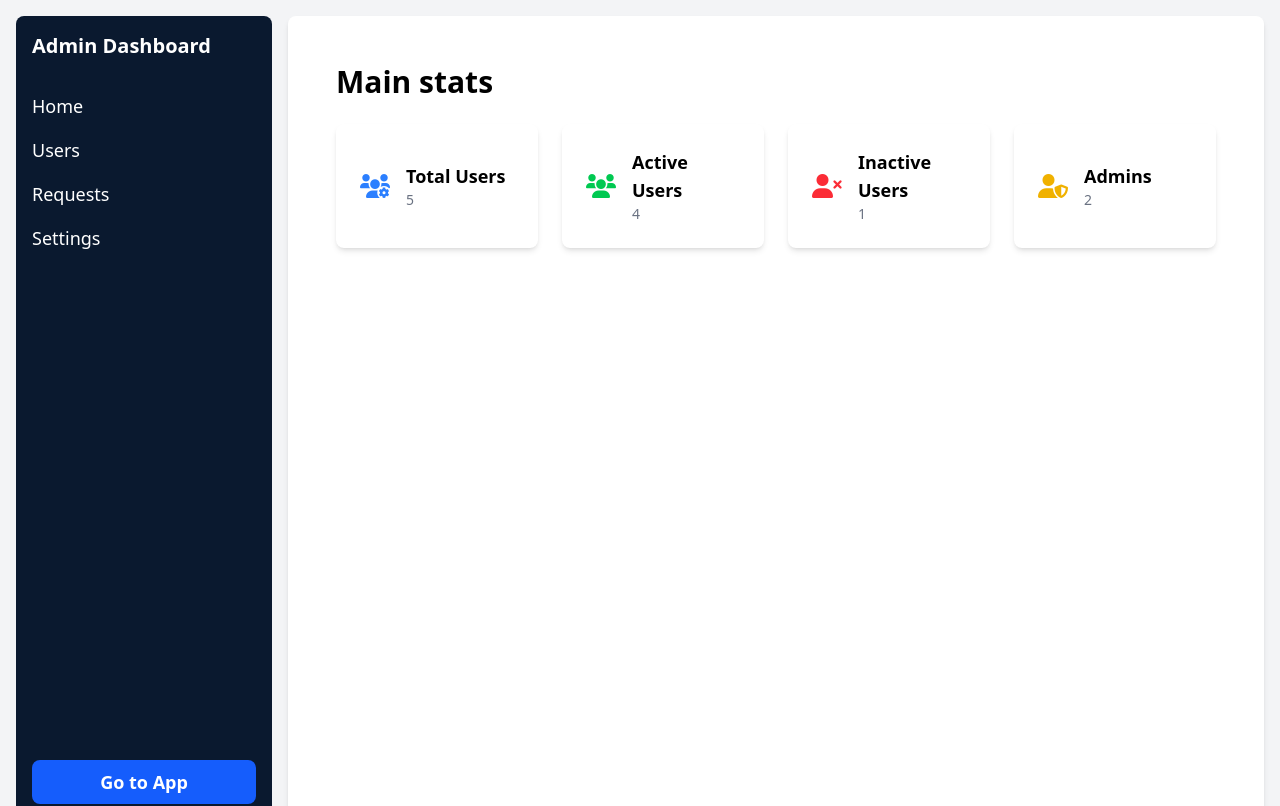
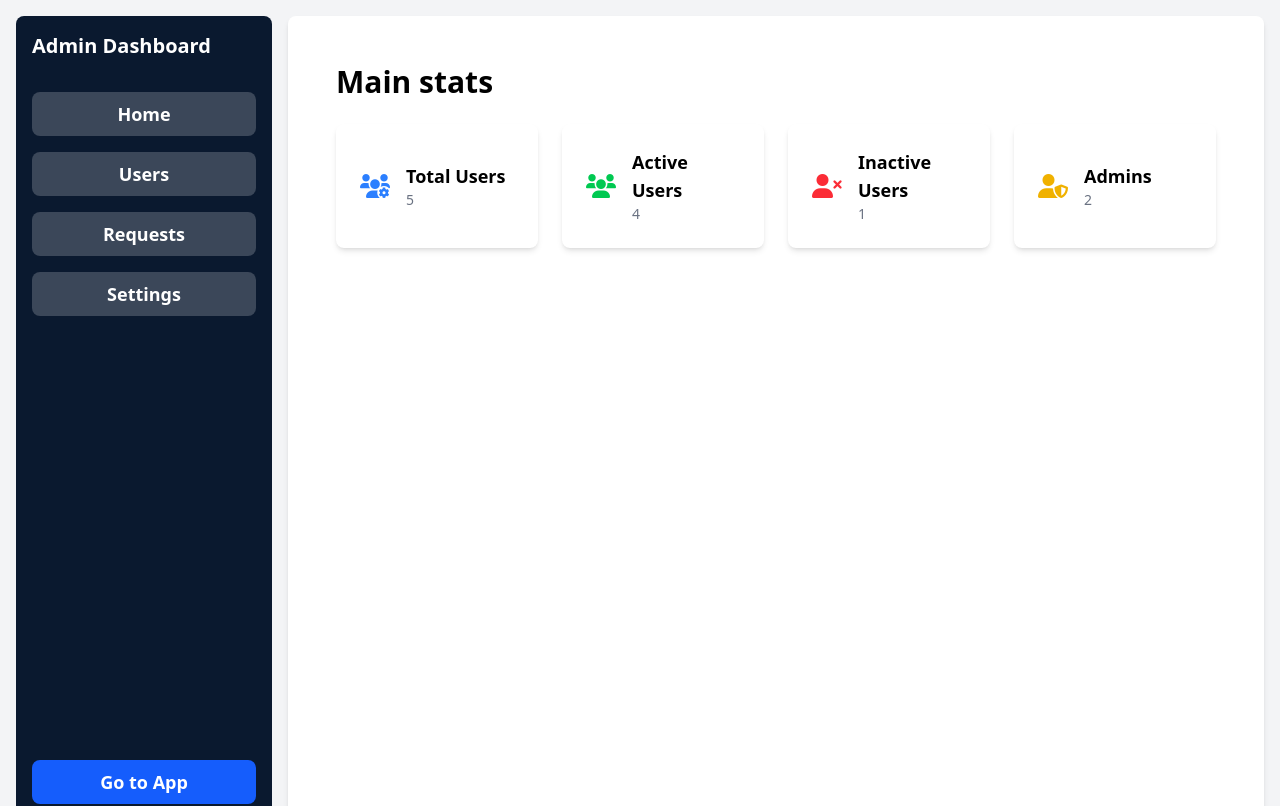
Before and after one commit to 2Professionals/daily_stories_dashboard, an Angular app: page / in a window 1280 px wide. Shown: the top 806 px of the page. Built offline with nearby package versions, Linux system fonts and the light colour scheme; no server answers.

Commit message:
admin_dashboard side bar buttons updated

```diff
--- a/src/components/main-page/main-page.component.html
+++ b/src/components/main-page/main-page.component.html
@@ -4,10 +4,18 @@
       <div>
         <h2 class="text-xl font-bold mb-8">Admin Dashboard</h2>
         <ul class="space-y-4">
-          <li><a routerLink="/" class="text-lg hover:text-gray-400">Home</a></li>
-          <li><a routerLink="/users" class="text-lg hover:text-gray-400">Users</a></li>
-          <li><a routerLink="/requests" class="text-lg hover:text-gray-400">Requests</a></li>
-          <li><a routerLink="/settings" class="text-lg hover:text-gray-400">Settings</a></li>
+          <li>
+            <a routerLink="/" class="bg-white/20 hover:bg-white/30 text-white text-lg font-semibold py-2 px-4 rounded-lg text-center block">Home</a>
+          </li>
+          <li>
+            <a routerLink="/users" class="bg-white/20 hover:bg-white/30 text-white text-lg font-semibold py-2 px-4 rounded-lg text-center block">Users</a>
+          </li>
+          <li>
+            <a routerLink="/requests" class="bg-white/20 hover:bg-white/30 text-white text-lg font-semibold py-2 px-4 rounded-lg text-center block">Requests</a>
+          </li>
+          <li>
+            <a routerLink="/settings" class="bg-white/20 hover:bg-white/30 text-white text-lg font-semibold py-2 px-4 rounded-lg text-center block">Settings</a>
+          </li>
         </ul>
       </div>
 
```
